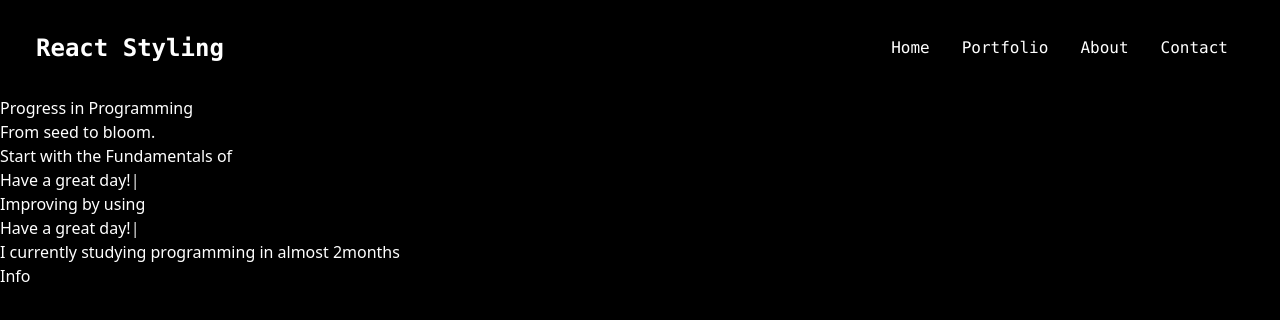
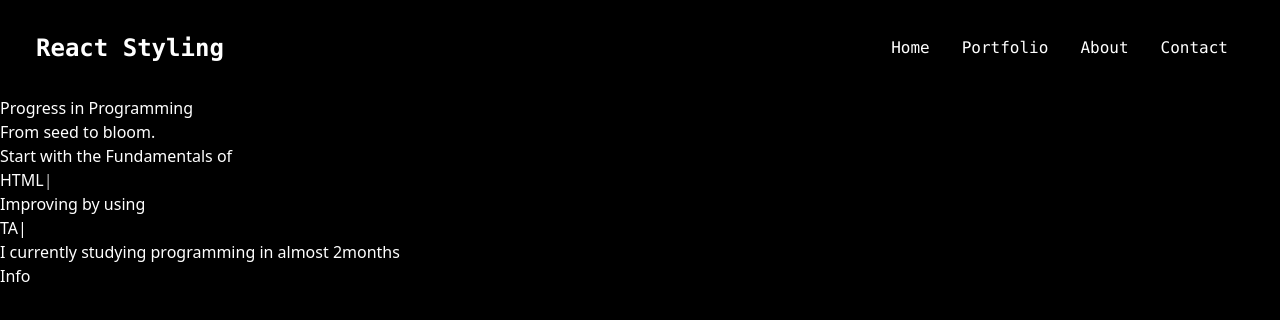
Before and after one commit to Rej327/writing-react-tailwindcss, a React (Create React App) app: page / in a window 1280 px wide. Shown: the top 320 px of the page. Built offline with nearby package versions, Linux system fonts and the light colour scheme.

Commit message:
modify react-typed

```diff
--- a/src/components/Hero.js
+++ b/src/components/Hero.js
@@ -9,9 +9,21 @@ const Hero = () => {
         <h1>From seed to bloom.</h1>
         <div>
           <p>Start with the Fundamentals of </p>
-          <Typed />
+          <Typed
+            strings={["HTML", "CSS", "JAVASCRIPT"]}
+            typeSpeed={60}
+            backSpeed={40}
+            loop
+          />
+        </div>
+        <div>
           <p>Improving by using </p>
-          <Typed />
+          <Typed
+            strings={["REACT", "TAILWIND-CSS"]}
+            typeSpeed={60}
+            backSpeed={40}
+            loop
+          />
         </div>
         <p>I currently studying programming in almost 2months</p>
         <button>Info</button>
```
